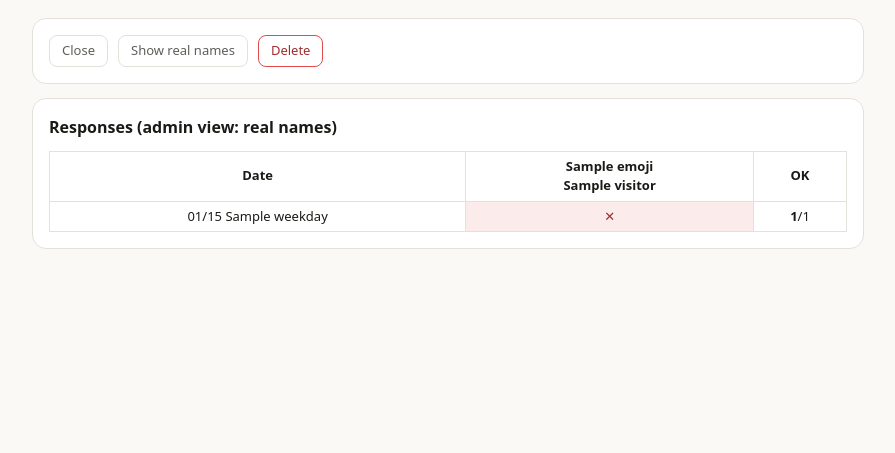
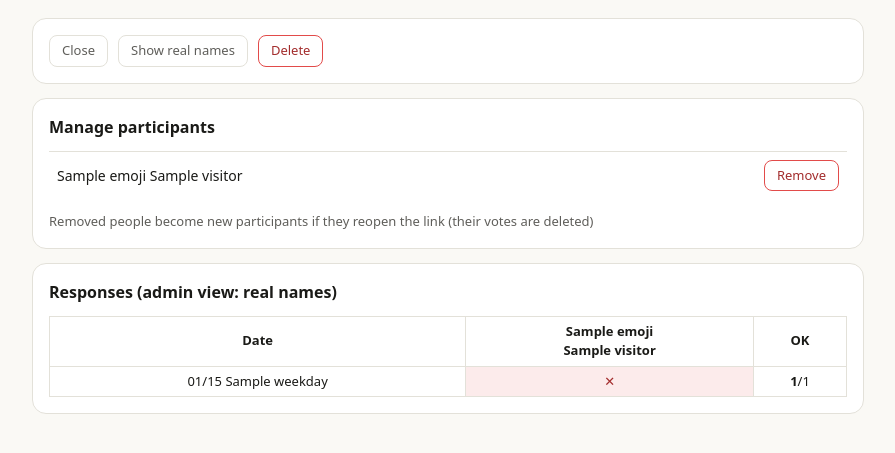
Before and after one commit to Hydr0neFN/tourplan, a FastAPI app: template app/templates/admin_tour_detail.html in a window 1280 px wide. Shown: the part 92-545 px from the top of the page, without its empty margins (192-1087 px from the left). Run offline with FastAPI, Linux system fonts and the light colour scheme; the template is opened without the code that fills it: most values are stand-ins (such as "Sample title", 1, 10 or a date in 2020).

Commit message:
Admin participant removal + cells show only can-attend icons
- New route + admin card: remove a visitor and all their votes
  (cleans up phantom identities from cookie clears / incognito)
- Calendar cells render only the green attend row; deny detail
  stays in the participant list (elderly misread mixed rows)
- Icon rows get a tinted background bar

Co-Authored-By: Claude Fable 5 <noreply@anthropic.com>

```diff
--- a/app/main.py
+++ b/app/main.py
@@ -564,6 +564,20 @@ def admin_delete_tour(request: Request, tour_id: int, csrf: str = Form("")):
     return RedirectResponse("/admin", status_code=303)
 
 
+@app.post("/admin/tours/{tour_id}/visitors/{visitor_id}/delete")
+def admin_delete_visitor(request: Request, tour_id: int, visitor_id: int, csrf: str = Form("")):
+    admin, tid = _tour_post(request, tour_id, csrf)
+    if isinstance(admin, RedirectResponse):
+        return admin
+    con = db.connect()
+    try:
+        con.execute("DELETE FROM visitors WHERE id=? AND tour_id=?", (visitor_id, tid))
+        con.commit()
+    finally:
+        con.close()
+    return RedirectResponse(f"/admin/tours/{tid}", status_code=303)
+
+
 @app.get("/admin/tours/{tour_id}", response_class=HTMLResponse)
 def admin_tour_detail(request: Request, tour_id: int):
     admin = admin_guard(request)
--- a/app/static/app.css
+++ b/app/static/app.css
@@ -58,9 +58,9 @@ h1 { font-size: 22px; font-weight: 600; margin: 0; }
 .cell.yes { background: var(--ok-bg); border-color: var(--ok-line); }
 .cell.no { background: var(--no-bg); border-color: var(--no-line); }
 .cell .dnum { font-weight: 600; }
-.cell .vrow { display: flex; align-items: center; gap: 1px; font-size: 11px; margin-top: 2px; overflow: hidden; }
-.cell .vrow.okrow { color: var(--ok-ink); }
-.cell .vrow.norow { color: var(--no-ink); }
+.cell .vrow { display: flex; align-items: center; gap: 1px; font-size: 11px; margin-top: 2px; overflow: hidden; border-radius: 4px; padding: 1px 3px; width: fit-content; max-width: 100%; }
+.cell .vrow.okrow { color: var(--ok-ink); background: rgba(151, 196, 89, 0.28); }
+.cell .vrow.norow { color: var(--no-ink); background: rgba(226, 75, 74, 0.16); }
 .cell .vrow .em { font-size: 12px; line-height: 1; }
 .cell.readonly { cursor: default; }
 
--- a/app/static/tour.js
+++ b/app/static/tour.js
@@ -114,7 +114,7 @@
         var oth = othersAt(di);
         h += '<div class="cell in ' + mine + (interactive ? "" : " readonly") +
           '" data-date="' + di + '"><span class="dnum">' + day + "</span>" +
-          iconRow(oth.yes, "okrow") + iconRow(oth.no, "norow") + "</div>";
+          iconRow(oth.yes, "okrow") + "</div>";
       }
       h += "</div></section>";
       m++;
--- a/app/templates/admin_tour_detail.html
+++ b/app/templates/admin_tour_detail.html
@@ -31,6 +31,26 @@
     </div>
   </div>
 
+  {% if visitors %}
+  <div class="card">
+    <h2>{% if lang == 'zh' %}參加者管理{% else %}Manage participants{% endif %}</h2>
+    <table class="list">
+      {% for v in visitors %}
+      <tr>
+        <td>{{ v.emoji }} {{ v.label }}</td>
+        <td style="text-align:right">
+          <form method="post" action="/admin/tours/{{ tour.id }}/visitors/{{ v.id }}/delete" style="display:inline" onsubmit="return confirm('{% if lang == 'zh' %}移除此參加者與其所有投票？{% else %}Remove this participant and all their votes?{% endif %}')">
+            <input type="hidden" name="csrf" value="{{ csrf }}">
+            <button class="btn mini danger" type="submit">{% if lang == 'zh' %}移除{% else %}Remove{% endif %}</button>
+          </form>
+        </td>
+      </tr>
+      {% endfor %}
+    </table>
+    <p class="small muted" style="margin-bottom:0">{% if lang == 'zh' %}移除後，該人若再開連結會成為新的參加者（原投票已刪除）{% else %}Removed people become new participants if they reopen the link (their votes are deleted){% endif %}</p>
+  </div>
+  {% endif %}
+
   <div class="card results">
     <h2>{% if lang == 'zh' %}回覆總表（管理員視角：含真實名字）{% else %}Responses (admin view: real names){% endif %}</h2>
     {% if visitors %}
```
